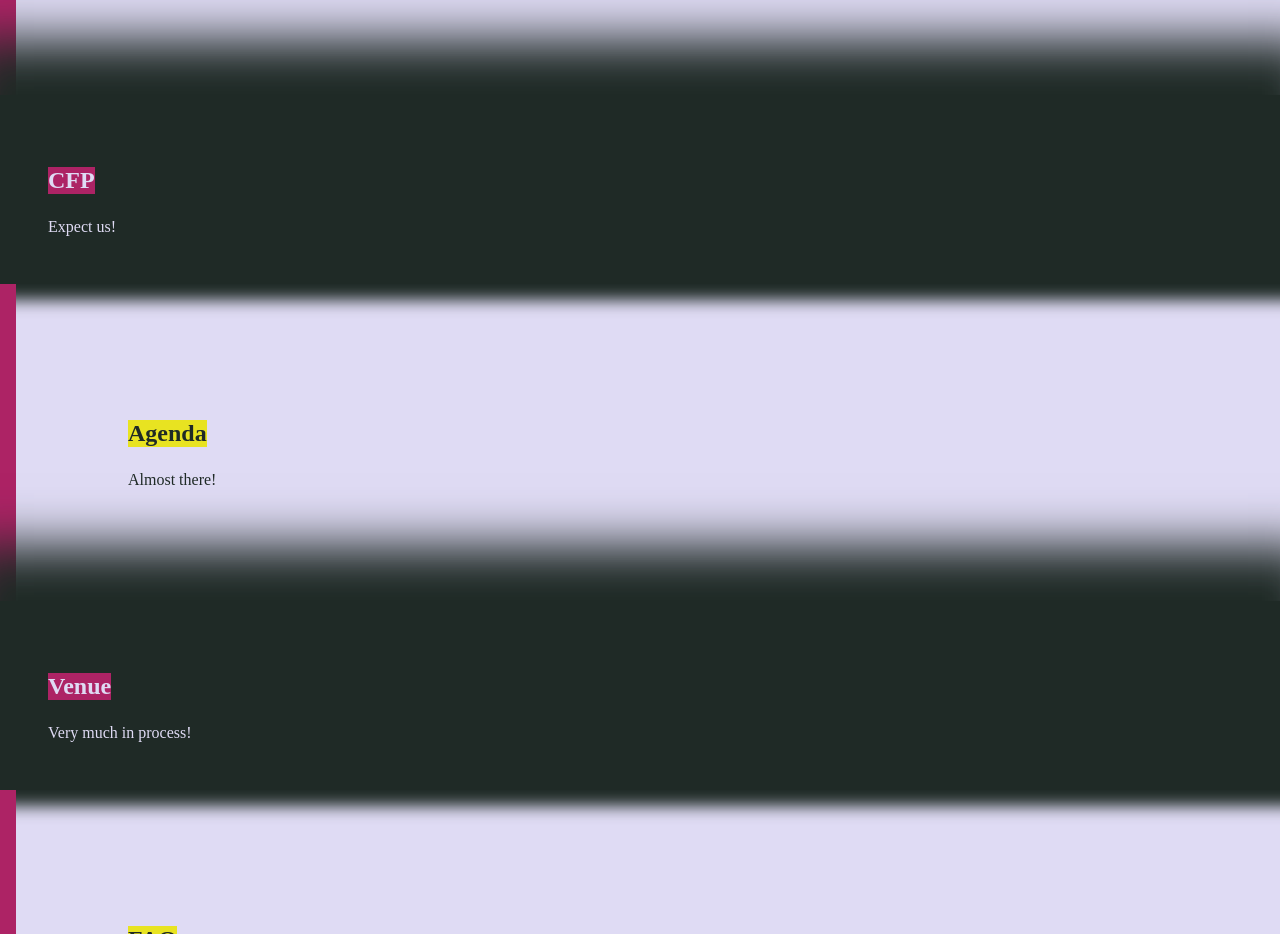
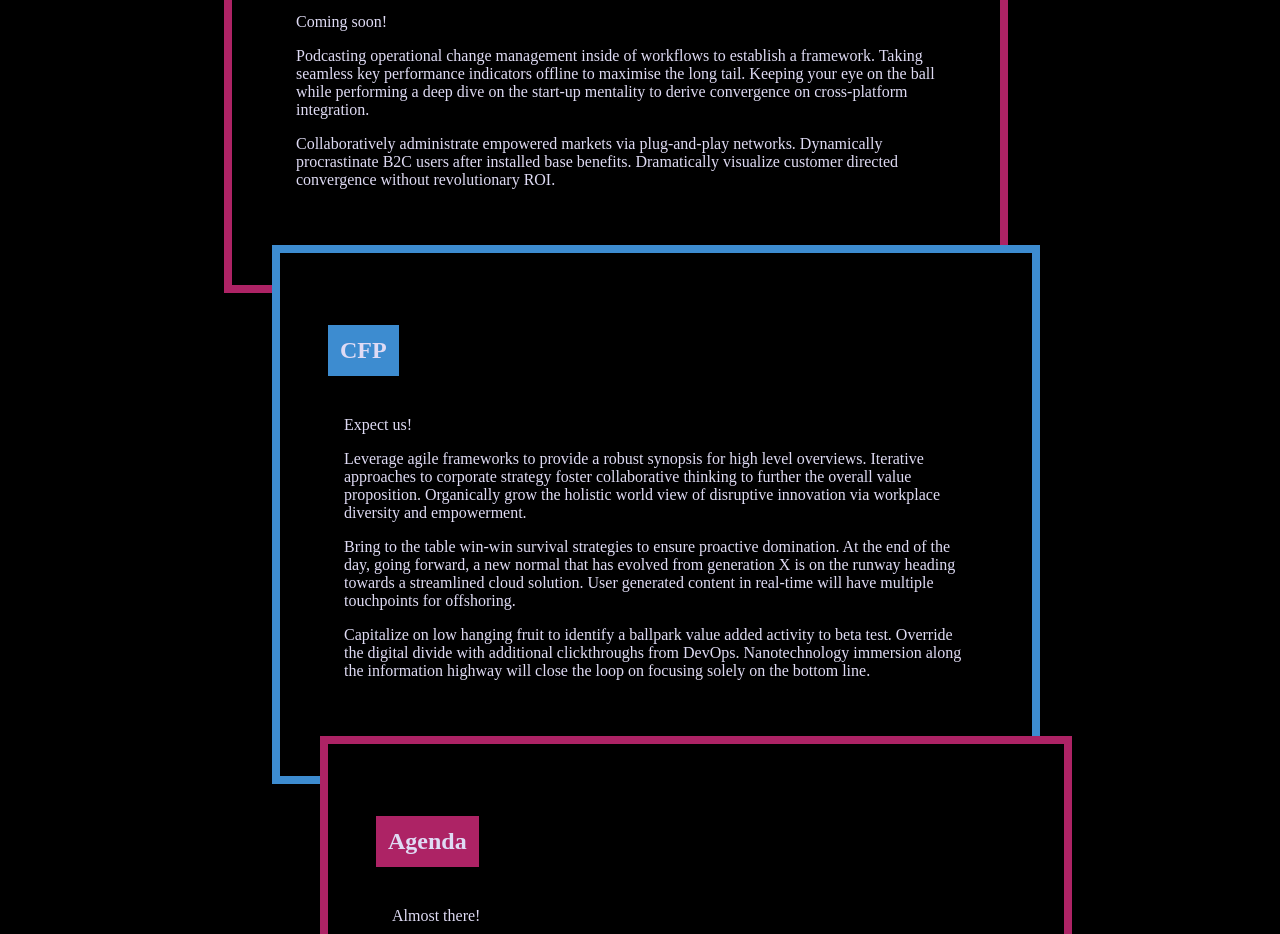
Before and after one commit to cebulacamp/queens-landing, a website built with Parcel: page src/index.pug in a window 1280 px wide. Shown: the part 736-1670 px from the top of the page. Built offline with nearby package versions, Linux system fonts and the light colour scheme.

Commit message:
Improve layers + add some dummy content

```diff
--- a/src/index.pug
+++ b/src/index.pug
@@ -20,43 +20,72 @@ body
         p.acc2 I should learn latin
         p but I didn't manage
 
-    /// TODO: moar dynamic
+    /// TODO: moar dynamic - maybe quote from oof as a tagline? :D
     /// TODO: genrate menu
-    section.dupa
-        p Fajny ten landing, tak nie za treściwy
+    main
+        section.dupa
+            p Fajny ten landing, tak nie za sensowny
 
-    section
-        header
-            h2 Tickets
+        section
+            .section-content
+                header
+                    h2 Tickets
 
-        p Coming soon!
+                p Coming soon!
 
-    section
-        header
-            h2 CFP
+                p Podcasting operational change management inside of workflows to establish a framework. Taking seamless key performance indicators offline to maximise the long tail. Keeping your eye on the ball while performing a deep dive on the start-up mentality to derive convergence on cross-platform integration.
 
-        p Expect us!
+                p Collaboratively administrate empowered markets via plug-and-play networks. Dynamically procrastinate B2C users after installed base benefits. Dramatically visualize customer directed convergence without revolutionary ROI.
 
-    section
-        header
-            h2 Agenda
+        section
+            .section-content
+                header
+                    h2 CFP
 
-        p Almost there!
+                p Expect us!
 
-    section
-        header
-            h2 Venue
+                p Leverage agile frameworks to provide a robust synopsis for high level overviews. Iterative approaches to corporate strategy foster collaborative thinking to further the overall value proposition. Organically grow the holistic world view of disruptive innovation via workplace diversity and empowerment.
 
-        p Very much in process!
+                p Bring to the table win-win survival strategies to ensure proactive domination. At the end of the day, going forward, a new normal that has evolved from generation X is on the runway heading towards a streamlined cloud solution. User generated content in real-time will have multiple touchpoints for offshoring.
 
-    section
-        header
-            h2 FAQ
+                p Capitalize on low hanging fruit to identify a ballpark value added activity to beta test. Override the digital divide with additional clickthroughs from DevOps. Nanotechnology immersion along the information highway will close the loop on focusing solely on the bottom line.
 
-        p We'll get back to you!
+        section
+            .section-content
+                header
+                    h2 Agenda
 
-    section
-        header
-            h2 Contact
+                p Almost there!
 
-        p These are not the MXes you're looking for
+                p Efficiently unleash cross-media information without cross-media value. Quickly maximize timely deliverables for real-time schemas. Dramatically maintain clicks-and-mortar solutions without functional solutions.
+
+        section
+            .section-content
+                header
+                    h2 Venue
+
+                p Very much in process!
+
+                p Objectively innovate empowered manufactured products whereas parallel platforms. Holisticly predominate extensible testing procedures for reliable supply chains. Dramatically engage top-line web services vis-a-vis cutting-edge deliverables.
+
+                p Proactively envisioned multimedia based expertise and cross-media growth strategies. Seamlessly visualize quality intellectual capital without superior collaboration and idea-sharing. Holistically pontificate installed base portals after maintainable products.
+
+        section
+            .section-content
+                header
+                    h2 FAQ
+
+                p We'll get back to you!
+
+                p Phosfluorescently engage worldwide methodologies with web-enabled technology. Interactively coordinate proactive e-commerce via process-centric "outside the box" thinking. Completely pursue scalable customer service through sustainable potentialities.
+
+                p Collaboratively administrate turnkey channels whereas virtual e-tailers. Objectively seize scalable metrics whereas proactive e-services. Seamlessly empower fully researched growth strategies and interoperable internal or "organic" sources.
+
+                p Credibly innovate granular internal or "organic" sources whereas high standards in web-readiness. Energistically scale future-proof core competencies vis-a-vis impactful experiences. Dramatically synthesize integrated schemas with optimal networks.
+
+        section
+            .section-content
+                header
+                    h2 Contact
+
+                p These are not the MXes you're looking for
--- a/src/style/main.scss
+++ b/src/style/main.scss
@@ -1,4 +1,5 @@
-$color1: rgba(31, 42, 38, 1);
+//$color1: rgba(31, 42, 38, 1);
+$color1: rgba(0, 0, 0, 1);
 $color2: rgba(223, 219, 244, 1);
 $color3: rgba(232, 227, 33, 1);
 $color4: rgba(61, 140, 208, 1);
@@ -24,40 +25,78 @@ body {
     width: 100%;
     height: 100%;
     margin: 0;
+    background-color: $color1;
 }
 
-// TODO: first section color1, other color2, etc. - with some spacing and shit
+main {
+    width: 60%;
+    margin: 0 auto;
+}
+
 // TODO: Maybe some fun with how text is laid
 
-section h2 {
-    display: inline-block;
-    margin: 1em 1em 1em 0em;
+section.dupa {
+    border: none !important;
 }
 
-section.dupa {
-    box-shadow: none !important;
+section {
+    color: $color2;
+    //background-color: transparent;
+    // TODO: have some fun with transparency :D
+    background-color: $color1;
+    padding: 3em;
+    padding-bottom: 5em;
+
+    p {
+        margin: 1em;
+    }
+
+    h2 {
+        display: inline-block;
+        margin: 1em 1em 1em 0em;
+        padding: .5em;
+    }
+
+    // TODO: generate this shit
+    &:nth-child(2) {
+        margin: 0em 1em 0em -2em;
+    }
+
+    &:nth-child(3) {
+        margin: -3em -1em 3em 1em;
+    }
+
+    &:nth-child(4) {
+        margin: -6em -3em 6em 4em;
+    }
+
+    &:nth-child(5) {
+        margin: -9em -5em 9em 7em;
+    }
+
+    &:nth-child(6) {
+        margin: -12em -7em 12em 10em;
+    }
+
+    &:nth-child(7) {
+        margin: -15em -9em 15em 13em;
+    }
 }
 
 section:nth-child(even) {
-    color: $color2;
-    background-color: $color1;
-    box-shadow: 0em -1em 3em 2.5em $color1;
-    padding: 3em 3em;
-
     h2 {
         background-color: $color5;
     }
+
+    border: 8px solid $color5;
 }
+
 section:nth-child(odd) {
-    color: $color1;
-    background-color: $color2;
-    border-left: 1em solid $color5;
-    box-shadow: inset 0px 3em 1em -2em $color1;
-    padding: 7em 7em;
+    h2 {
+        background-color: $color4;
+    }
 
-    h2 {
-        background-color: $color3;
-    }
+    border: 8px solid $color4;
 }
 
 // testing area
```
